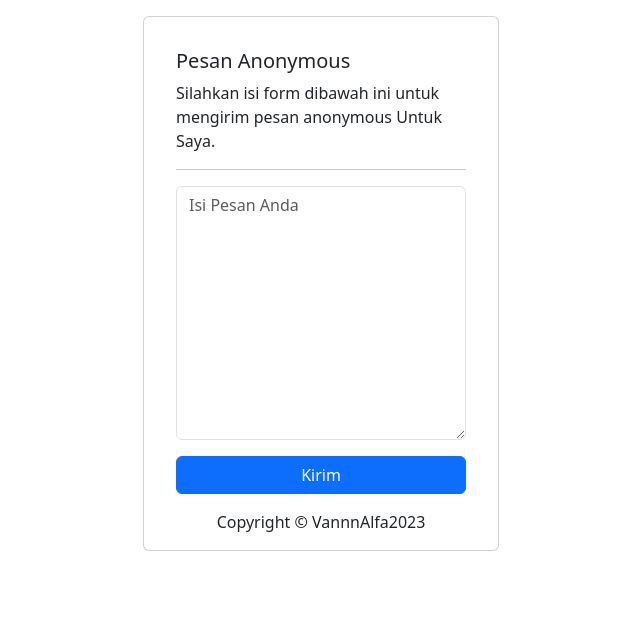
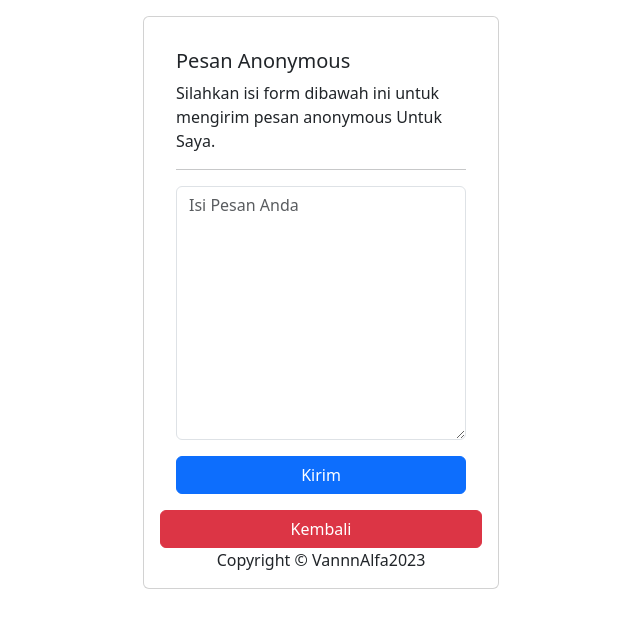
Before and after one commit to rivanalfa09/rivan, a plain HTML site: page index.html in a window 1280 px wide. Shown: the whole page, without its empty margins (319-959 px from the left). Drawn offline with nearby package versions, Linux system fonts and the light colour scheme.

Commit message:
Update index.html

```diff
--- a/index.html
+++ b/index.html
@@ -22,6 +22,7 @@
                           </div>
                     </form>
                 </div>
+              <a href="https://rivanalfa09.github.io/rivan/" class="btn btn-danger">Kembali</a>
                 <footer class="text-center">Copyright &copy; VannnAlfa2023</footer>
             </div>
         </div>
```
